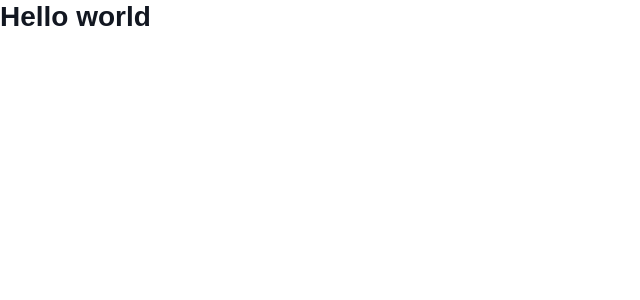
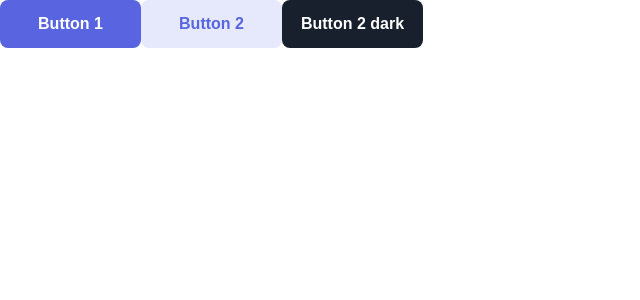
Before and after one commit to yehudz/devjobs-web-app, a Next.js app: page / in a window 1280 px wide. Shown: the top 300 px of the page, without its empty margins (0-640 px from the left). Built offline with nearby package versions, Linux system fonts and the light colour scheme.

Commit message:
DWA-1: AC4 Create UI Button
Button should be reusable and have 3 types, primary, secondary and dark.

```diff
--- /dev/null
+++ b/components/ui/Button.tsx
@@ -0,0 +1,36 @@
+import { ButtonProps } from "../../typings/common.types";
+import styles from '../../styles/ui/button.module.scss';
+import { useEffect, useState } from "react";
+const Button: React.FC<ButtonProps> = ({
+  children,
+  type
+}) => {
+  const [style, setStyle] = useState<any>()
+  useEffect(()=> {
+    switch(type) {
+      case 'primary':
+        setStyle(styles.primary)
+        break
+      case 'secondary':
+        setStyle(styles.secondary)
+        break
+      case 'dark':
+        setStyle(styles.dark)
+        break
+    }
+  }, [])
+  return(
+    <button
+      className={`
+        ${styles.container}
+        ${style}
+        rounded-lg
+        font-bold
+      `}
+    >
+      {children}
+    </button>
+  )
+};
+
+export default Button
--- a/pages/index.tsx
+++ b/pages/index.tsx
@@ -3,11 +3,27 @@ import Head from 'next/head'
 import Image from 'next/image'
 import styles from '../styles/Home.module.css'
 
+import Button from '../components/ui/Button'
+
 const Home: NextPage = (props) => {
   return(
-    <h1 className="text-midnight">
-      Hello world
-    </h1>
+    <>
+      <Button
+        type="primary"
+      >
+        Button 1
+      </Button>
+      <Button
+        type="secondary"
+      >
+        Button 2
+      </Button>
+      <Button
+        type="dark"
+      >
+        Button 2 dark
+      </Button>
+    </>
   )
 }
 
--- /dev/null
+++ b/styles/_variables.scss
@@ -0,0 +1,7 @@
+$violet: #5964E0;
+$light-violet: #939BF4;
+$very-dard-blue: #19202D;
+$midnight: #121721;
+$white: #FFFFFF;
+$light-grey: #F4F6F8;
+$dark-gray: #6E8098;
--- /dev/null
+++ b/styles/ui/button.module.scss
@@ -0,0 +1,30 @@
+@use '../variables';
+
+.container {
+  min-width: 141px;
+  height: 48px;
+}
+
+.primary {
+  background-color: variables.$violet;
+  color: variables.$white;
+  &:hover {
+    background-color: variables.$light-violet;
+  }
+}
+
+.secondary {
+  background-color: rgba(variables.$violet, .15);
+  color: variables.$violet;
+  &:hover {
+    background-color: rgba(variables.$violet, .3);
+  }
+}
+
+.dark {
+  background-color: variables.$very-dard-blue;
+  color: variables.$white;
+  &:hover {
+    background-color: variables.$dark-gray;
+  }
+}
--- /dev/null
+++ b/typings/common.types.ts
@@ -0,0 +1,4 @@
+export type ButtonProps = {
+  children: string,
+  type: string
+};
```
